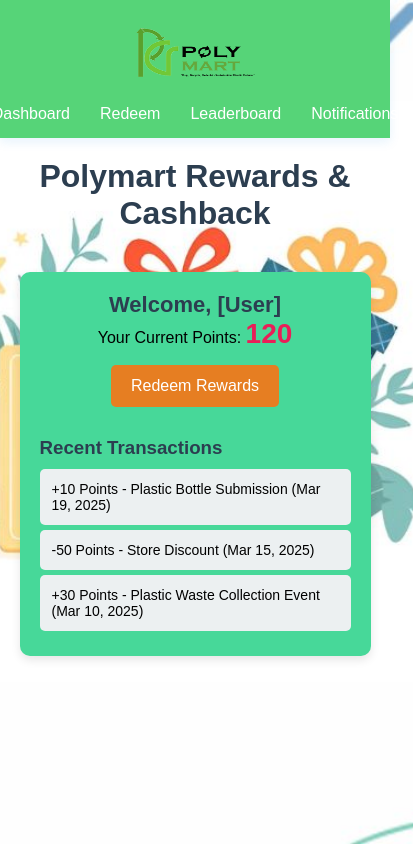
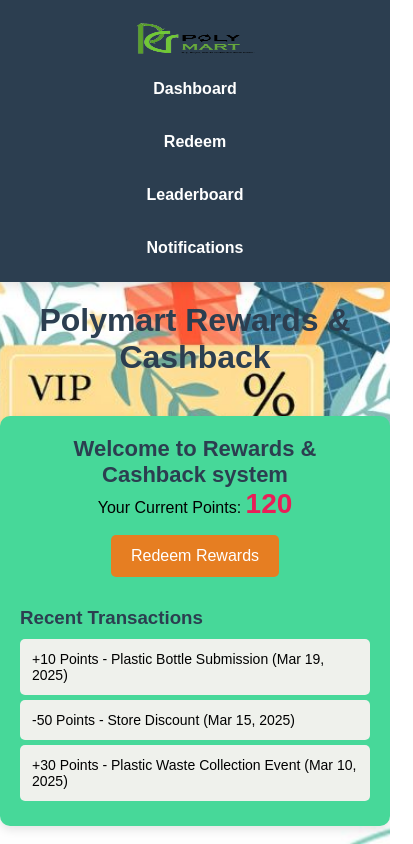
Before and after one commit to thuve-codes/PolyMart-EcoPlastMangementSys, a React (Create React App) app in the folder frontend-rewardcashback/: page / in a window 390 px wide. Shown: the whole page, 413 px wide, since content can reach past the window. Built offline with nearby package versions, Linux system fonts and the light colour scheme.

Commit message:
fix commit

```diff
--- a/frontend-rewardcashback/src/App.css
+++ b/frontend-rewardcashback/src/App.css
@@ -43,8 +43,8 @@
   display: flex;
 }
 
-.navbar ul li {
-  margin: 0 15px;
+.navbar ul li a.active {
+  background-color: #16a085;
 }
 
 .navbar ul li a {
@@ -126,28 +126,10 @@
 }
 
 .transactions li {
-  background: #ecf0f1;
+  background: #eff1ec;
   margin: 5px 0;
   padding: 12px;
   border-radius: 5px;
   font-size: 14px;
 
 }
-
-/* Responsive Design */
-@media (max-width: 768px) {
-  .navbar {
-    flex-direction: column;
-    text-align: center;
-  }
-
-  .navbar ul {
-    margin-top: 10px;
-  }
-
-  .dashboard-container {
-    max-width: 90%;
-  }
-
-
-}
--- a/frontend-rewardcashback/src/App.js
+++ b/frontend-rewardcashback/src/App.js
@@ -4,6 +4,7 @@
 import Maindash from './maindash';  // Import Dashboard component
 import Leaderboard from './leaderboard';  // Import Leaderboard component
 import Redeem from './redeem';
+import Notification from "./Notification";
 
 
 function App() {
@@ -18,6 +19,8 @@
 
         <Route path="/leaderboard" element={<Leaderboard />} />
 
+        <Route path="/notifications" element={<Notification />} />
+
 
         <Route path="/redeem" element={<Redeem />} />
 
--- /dev/null
+++ b/frontend-rewardcashback/src/Notification.js
@@ -0,0 +1,102 @@
+import React, { useState } from "react";
+import "./notification.css";
+import logo from "./assets/images/polymart-logo.png";
+
+function Notification() {
+  const [notifications, setNotifications] = useState([
+    {
+      id: 1,
+      title: "Plastic Waste Collection Event",
+      time: "1 hour ago",
+      message: "You earned 50 points for participating in the event!",
+      read: false,
+    },
+    {
+      id: 2,
+      title: "Reward Redeemed",
+      time: "Yesterday",
+      message: "Your 100-point cashback has been processed successfully.",
+      read: false,
+    },
+    {
+      id: 3,
+      title: "New Eco-Friendly Campaign",
+      time: "2 days ago",
+      message: "Join our new campaign to reduce plastic waste and earn rewards.",
+      read: false,
+    },
+  ]);
+
+  // Mark notification as read
+  const markAsRead = (id) => {
+    setNotifications((prevNotifications) =>
+      prevNotifications.map((notif) =>
+        notif.id === id ? { ...notif, read: true } : notif
+      )
+    );
+  };
+
+  // Delete notification
+  const deleteNotification = (id) => {
+    setNotifications((prevNotifications) =>
+      prevNotifications.filter((notif) => notif.id !== id)
+    );
+  };
+
+  return (
+    <div className="notification-page">
+      {/* Navigation Bar */}
+      <nav className="navbar">
+        <div className="logo-container">
+          <img src={logo} alt="Polymart Logo" className="logo" />
+        </div>
+        <ul>
+          <li><a href="/">Dashboard</a></li>
+          <li><a href="/redeem">Redeem</a></li>
+          <li><a href="/leaderboard">Leaderboard</a></li>
+          <li><a href="/notifications" className="active">Notifications</a></li>
+        </ul>
+      </nav>
+
+      {/* Notifications Section */}
+      <div className="notification-container">
+        <h1>Notifications</h1>
+        <ul className="notification-list">
+          {notifications.length === 0 ? (
+            <p className="no-notifications">No new notifications</p>
+          ) : (
+            notifications.map((notif) => (
+              <li
+                key={notif.id}
+                className={`notification-item ${notif.read ? "read" : ""}`}
+                onClick={() => markAsRead(notif.id)}
+              >
+                <span className="notification-title">{notif.title}</span>
+                <span className="notification-time">{notif.time}</span>
+                <p>{notif.message}</p>
+                <div className="notification-actions">
+                  {!notif.read && (
+                    <button
+                      className={`read-btn ${notif.read ? "read" : ""}`}
+                      onClick={(e) => { e.stopPropagation(); markAsRead(notif.id); }}
+                    >
+                      Mark as Read
+                    </button>
+                  )}
+                  <button
+                    className="delete-btn"
+                    onClick={(e) => { e.stopPropagation(); deleteNotification(notif.id); }}
+                  >
+                    Delete
+                  </button>
+                </div>
+              </li>
+            ))
+          )}
+        </ul>
+      </div>
+    </div>
+  );
+}
+
+export default Notification;
--- a/frontend-rewardcashback/src/leaderboard.js
+++ b/frontend-rewardcashback/src/leaderboard.js
@@ -99,13 +99,13 @@
         <ul>
           <li><a href="/">Dashboard</a></li>
           <li><a href="/redeem">Redeem</a></li>
-          <li><a href="/leaderboard">Leaderboard</a></li>
-          <li><a href="#">Notifications</a></li>
+          <li><a href="/leaderboard">Scoreboard</a></li>
+          <li><a href="/Notifications">Notifications</a></li>
         </ul>
       </nav>
 
       <div className="leaderboard-container">
-        <h1>Leaderboard</h1>
+        <h1>Scoreboard</h1>
 
         <form className="leaderboard-form" onSubmit={editIndex === null ? handleAdd : handleUpdate}>
           <div>
--- a/frontend-rewardcashback/src/maindash.js
+++ b/frontend-rewardcashback/src/maindash.js
@@ -17,7 +17,7 @@
           <li><a href="/">Dashboard</a></li>
           <li><a href="/redeem">Redeem</a></li>
           <li><a href="/leaderboard">Leaderboard</a></li>
-          <li><a href="#">Notifications</a></li>
+          <li><a href="/Notifications">Notifications</a></li>
         </ul>
       </nav>
 
@@ -29,7 +29,7 @@
       {/* Main Dashboard Content */}
       <div className="dashboard-container">
         <div className="user-info">
-          <h3>Welcome, [User]</h3>
+          <h3>Welcome to Rewards & Cashback system</h3>
           <p>Your Current Points: <span className="points">120</span></p>
           <button className="redeem-btn">Redeem Rewards</button>
         </div>
--- /dev/null
+++ b/frontend-rewardcashback/src/notification.css
@@ -0,0 +1,210 @@
+/* Global Styles */
+body {
+    font-family: Arial, sans-serif;
+    background-image: url('./assets/images/bg2.jpg');
+    background-size: cover;
+    background-position: center;
+    background-repeat: no-repeat;
+    background-attachment: fixed;
+    min-height: 100vh;
+    margin: 0;
+    padding: 0;
+}
+
+/* Navigation Bar */
+.navbar {
+    background-color: #2c3e50;
+    padding: 15px;
+    display: flex;
+    align-items: center;
+    justify-content: space-between;
+    box-shadow: 0px 4px 10px rgba(0, 0, 0, 0.1);
+}
+
+/* Logo Styling */
+.logo-container {
+    display: flex;
+    align-items: center;
+}
+
+.logo {
+    height: 50px;
+}
+
+/* Navigation Links */
+.navbar ul {
+    list-style-type: none;
+    display: flex;
+    gap: 20px;
+    margin: 0;
+    padding: 0;
+}
+
+.navbar ul li {
+    display: inline;
+}
+
+.navbar ul li a {
+    color: white;
+    text-decoration: none;
+    font-weight: bold;
+    padding: 8px 12px;
+    transition: background 0.3s ease-in-out, color 0.3s ease-in-out;
+    border-radius: 5px;
+}
+
+/* Active Navigation Link */
+.navbar ul li a.active {
+    background-color: #16a085;
+}
+
+/* Hover Effect */
+.navbar ul li a:hover {
+    background-color: rgba(255, 255, 255, 0.2);
+}
+
+/* Popup Animation */
+@keyframes popup {
+    0% {
+        opacity: 0;
+        transform: scale(0.8);
+    }
+    100% {
+        opacity: 1;
+        transform: scale(1);
+    }
+}
+
+/* Notification Container */
+.notification-container {
+    max-width: 800px;
+    margin: 50px auto;
+    background: white;
+    padding: 20px;
+    border-radius: 10px;
+    box-shadow: 0px 4px 10px rgba(0, 0, 0, 0.1);
+    animation: popup 0.5s ease-in-out;
+}
+
+.notification-container h1 {
+    text-align: center;
+    color: #333;
+}
+
+/* Notification List */
+.notification-list {
+    list-style: none;
+    padding: 0;
+}
+
+.notification-item {
+    background: #ecf0f1;
+    padding: 15px;
+    border-radius: 8px;
+    margin: 10px 0;
+    border-left: 5px solid #16a085;
+    transition: background 0.3s ease-in-out, transform 0.2s;
+    cursor: pointer;
+}
+
+/* Notification Click Animation */
+.notification-item:active {
+    transform: scale(0.95);
+}
+
+.notification-title {
+    font-weight: bold;
+    color: #16a085;
+}
+
+.notification-time {
+    float: right;
+    font-size: 0.9em;
+    color: #777;
+}
+
+.notification-item p {
+    margin-top: 5px;
+    color: #444;
+}
+
+/* Notification Actions (Read & Delete Buttons) */
+.notification-actions {
+    display: flex;
+    justify-content: flex-end;
+    gap: 10px;
+    margin-top: 10px;
+}
+
+.read-btn,
+.delete-btn {
+    padding: 10px 16px; /* Equal size buttons */
+    border: none;
+    border-radius: 5px;
+    cursor: pointer;
+    font-size: 14px;
+    font-weight: bold;
+    transition: background 0.3s ease-in-out, transform 0.2s;
+    min-width: 130px;
+    text-align: center;
+    display: flex;
+    align-items: center;
+    justify-content: center;
+}
+
+/* Read Button Styling */
+.read-btn {
+    background: #3498db;
+    color: white;
+}
+
+.read-btn:hover {
+    background: #2980b9;
+}
+
+/* Mark as Read Tick */
+.read-btn.read {
+    background: #2ecc71;
+}
+
+.read-btn.read::after {
+    content: " ✅";
+    margin-left: 8px;
+}
+
+/* Delete Button Styling */
+.delete-btn {
+    background: #e74c3c;
+    color: white;
+}
+
+.delete-btn:hover {
+    background: #c0392b;
+}
+
+/* Read Notifications Styling */
+.notification-item.read {
+    background: #d5f5e3; /* Light green */
+    border-left: 5px solid #27ae60;
+}
+
+/* Responsive Design */
+@media (max-width: 768px) {
+    .navbar {
+        flex-direction: column;
+        text-align: center;
+    }
+
+    .navbar ul {
+        flex-direction: column;
+        margin-top: 10px;
+    }
+
+    .navbar ul li {
+        margin-bottom: 10px;
+    }
+
+    .notification-container {
+        max-width: 90%;
+    }
+}
--- a/frontend-rewardcashback/src/redeem.js
+++ b/frontend-rewardcashback/src/redeem.js
@@ -55,7 +55,7 @@
           <li><a href="/">Dashboard</a></li>
           <li><a href="/redeem">Redeem</a></li>
           <li><a href="/leaderboard">Leaderboard</a></li>
-          <li><a href="#">Notifications</a></li>
+          <li><a href="/Notifications">Notifications</a></li>
         </ul>
       </nav>
 
```
